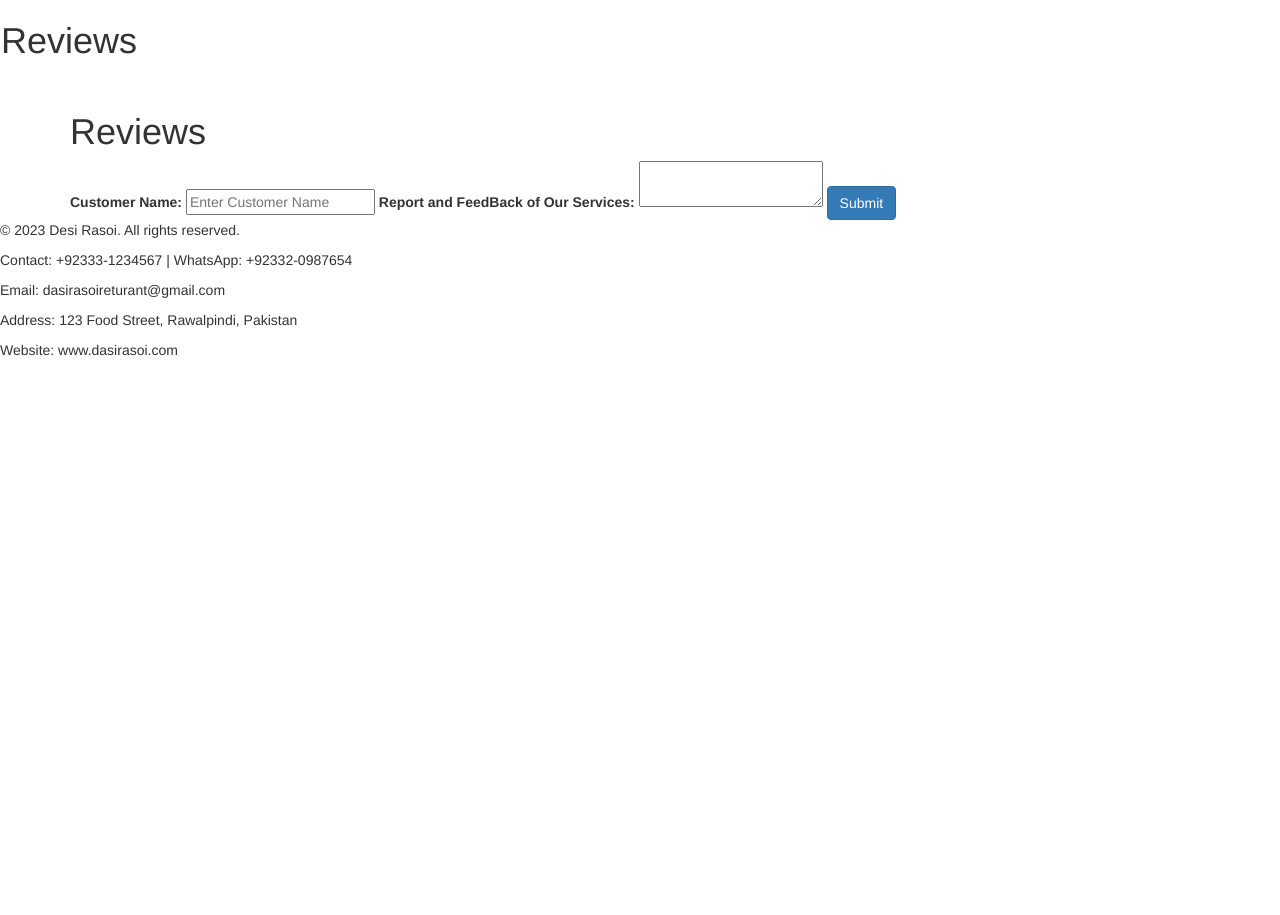
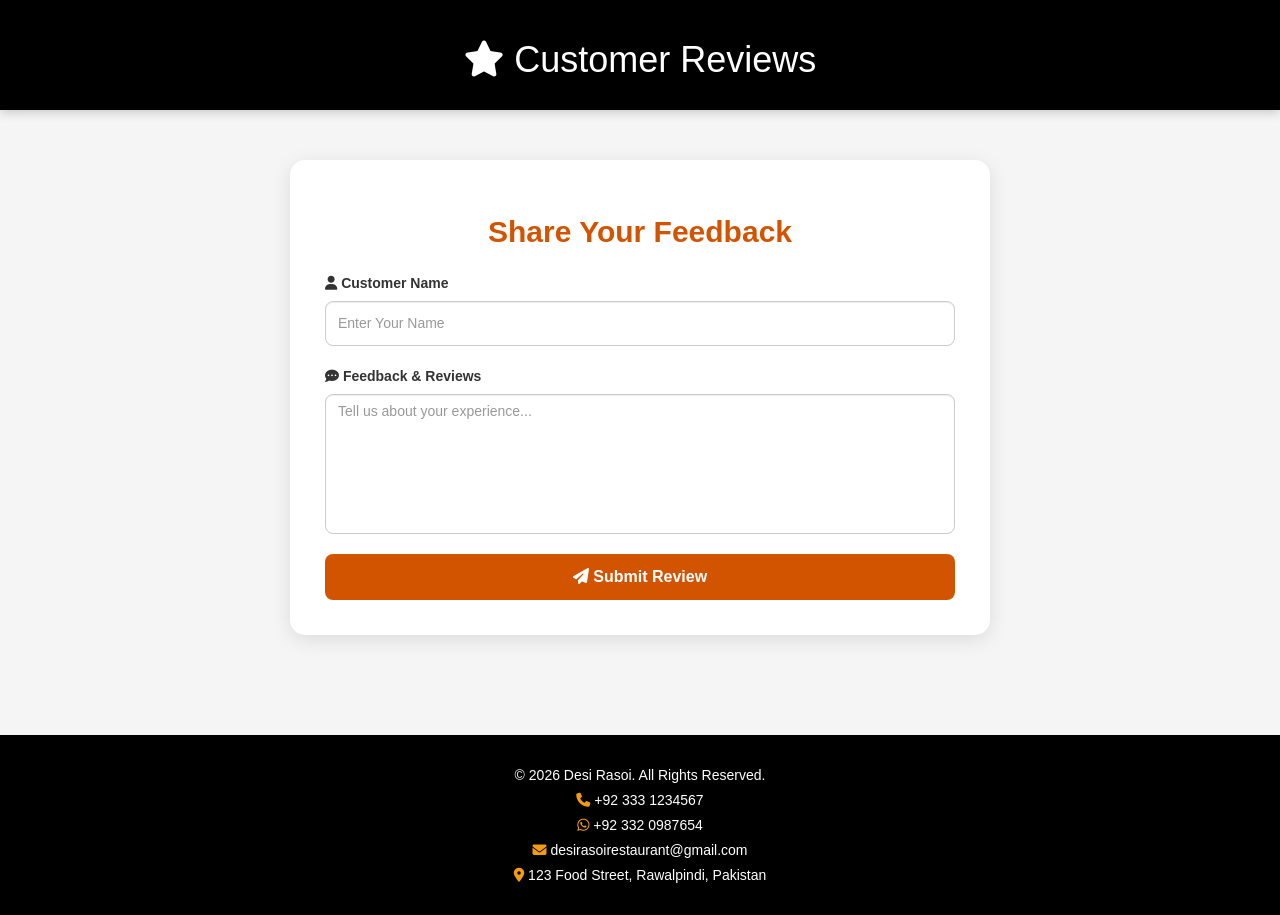
Before and after one commit to Murtazaahmad2004/Resturant, a Flask app: page /reviews in a window 1280 px wide. Before the commit the page ends 356 px from the top, so only its background shows below. Run offline with Flask 3, Linux system fonts and the light colour scheme; some libraries are stand-ins or nearby versions.

Commit message:
commit this

```diff
--- a/templates/homescreen.html
+++ b/templates/homescreen.html
@@ -6,7 +6,6 @@
 <title>Desi Rasoi | Home</title>
 <link rel="stylesheet" href="https://maxcdn.bootstrapcdn.com/bootstrap/3.4.1/css/bootstrap.min.css">
 <link rel="stylesheet" href="https://cdnjs.cloudflare.com/ajax/libs/font-awesome/6.5.0/css/all.min.css">
-<script src="{{ url_for('static', filename='script/script.js') }}"></script>
 <style>
 
 /* Google Font */
--- a/templates/reviews.html
+++ b/templates/reviews.html
@@ -1,38 +1,186 @@
 <!DOCTYPE html>
 <html lang="en">
 <head>
+    <meta charset="UTF-8">
     <meta name="viewport" content="width=device-width, initial-scale=1">
+
     <link href="https://maxcdn.bootstrapcdn.com/bootstrap/3.4.1/css/bootstrap.min.css" rel="stylesheet">
-    <script src="https://code.jquery.com/jquery-3.6.0.min.js"></script>
-    <link rel="stylesheet" href="{{ url_for('static', filename='css/style.css') }}">
+    <link rel="stylesheet" href="https://cdnjs.cloudflare.com/ajax/libs/font-awesome/6.5.0/css/all.min.css">
+
     <title>Desi Rasoi | Reviews</title>
+
+    <style>
+        body{
+            background:#f5f5f5;
+            font-family: Arial, sans-serif;
+        }
+
+        .navbar-custom{
+            background-color: #000000;
+            color:white;
+            text-align:center;
+            padding:20px;
+            box-shadow:0 2px 10px rgba(0,0,0,0.2);
+        }
+
+        .review-card{
+            background:white;
+            max-width:700px;
+            margin:50px auto;
+            padding:35px;
+            border-radius:15px;
+            box-shadow:0 5px 20px rgba(0,0,0,0.1);
+        }
+
+        .review-card h2{
+            text-align:center;
+            margin-bottom:25px;
+            color:#d35400;
+            font-weight:bold;
+        }
+
+        .form-group{
+            margin-bottom:20px;
+        }
+
+        label{
+            font-weight:bold;
+            margin-bottom:8px;
+        }
+
+        .form-control{
+            border-radius:8px;
+            height:45px;
+        }
+
+        textarea.form-control{
+            height:140px;
+            resize:none;
+        }
+
+        .btn-review{
+            width:100%;
+            background:#d35400;
+            color:white;
+            border:none;
+            padding:12px;
+            border-radius:8px;
+            font-size:16px;
+            font-weight:bold;
+        }
+
+        .btn-review:hover{
+            background:#b84300;
+            color:white;
+        }
+
+        .footer{
+            background-color: #000000;
+            color:white;
+            text-align:center;
+            padding:25px;
+            margin-top:50px;
+        }
+
+        .footer p{
+            margin:5px 0;
+        }
+
+        .footer i{
+            color:#f39c12;
+        }
+    </style>
 </head>
+
 <body>
-    <div class="navbar">
-        <h1>Reviews</h1>
+
+    <!-- Navbar -->
+    <div class="navbar-custom">
+        <h1><i class="fas fa-star"></i> Customer Reviews</h1>
     </div>
+
+    <!-- Review Form -->
     <div class="container">
-        <h1>Reviews</h1>
+
+        <div class="review-card">
+
+            <h2>Share Your Feedback</h2>
+
             {% if error %}
-            <div class="alert alert-danger">{{ error }}</div>
+            <div class="alert alert-danger">
+                {{ error }}
+            </div>
             {% endif %}
+
             {% if success %}
-            <div class="alert alert-success">{{ success }}</div>
+            <div class="alert alert-success">
+                {{ success }}
+            </div>
             {% endif %}
+
             <form method="POST" action="/reviews">
-            <label for="c_name">Customer Name:</label>
-            <input type="text" id="c_name" name="c_name" placeholder="Enter Customer Name" required>
-            <label for="remarks">Report and FeedBack of Our Services:</label>
-            <textarea id="remarks" name="remarks"></textarea>
-            <button type="submit" class="btn btn-primary">Submit</button>
+
+                <div class="form-group">
+                    <label>
+                        <i class="fas fa-user"></i>
+                        Customer Name
+                    </label>
+                    <input type="text"
+                           class="form-control"
+                           id="c_name"
+                           name="c_name"
+                           placeholder="Enter Your Name"
+                           required>
+                </div>
+
+                <div class="form-group">
+                    <label>
+                        <i class="fas fa-comment-dots"></i>
+                        Feedback & Reviews
+                    </label>
+                    <textarea
+                        class="form-control"
+                        id="remarks"
+                        name="remarks"
+                        placeholder="Tell us about your experience..."
+                        required></textarea>
+                </div>
+
+                <button type="submit" class="btn btn-review">
+                    <i class="fas fa-paper-plane"></i>
+                    Submit Review
+                </button>
+
             </form>
+
         </div>
+
+    </div>
+
+    <!-- Footer -->
     <div class="footer">
-        <p>&copy; 2023 Desi Rasoi. All rights reserved.</p>
-        <p>Contact: +92333-1234567 | WhatsApp: +92332-0987654</p>
-        <p>Email: dasirasoireturant@gmail.com</p>
-        <p>Address: 123 Food Street, Rawalpindi, Pakistan</p>
-        <p>Website: www.dasirasoi.com</p>
+        <p>&copy; 2026 Desi Rasoi. All Rights Reserved.</p>
+
+        <p>
+            <i class="fas fa-phone"></i>
+            +92 333 1234567
+        </p>
+
+        <p>
+            <i class="fab fa-whatsapp"></i>
+            +92 332 0987654
+        </p>
+
+        <p>
+            <i class="fas fa-envelope"></i>
+            desirasoirestaurant@gmail.com
+        </p>
+
+        <p>
+            <i class="fas fa-location-dot"></i>
+            123 Food Street, Rawalpindi, Pakistan
+        </p>
     </div>
+
 </body>
 </html>
```
Also changed, not shown: static/styling/script/script.js (deleted, +0 -235 lines), templates/contact.html (+147 -24 lines). Lines whose indentation alone changed are shown as unchanged.
